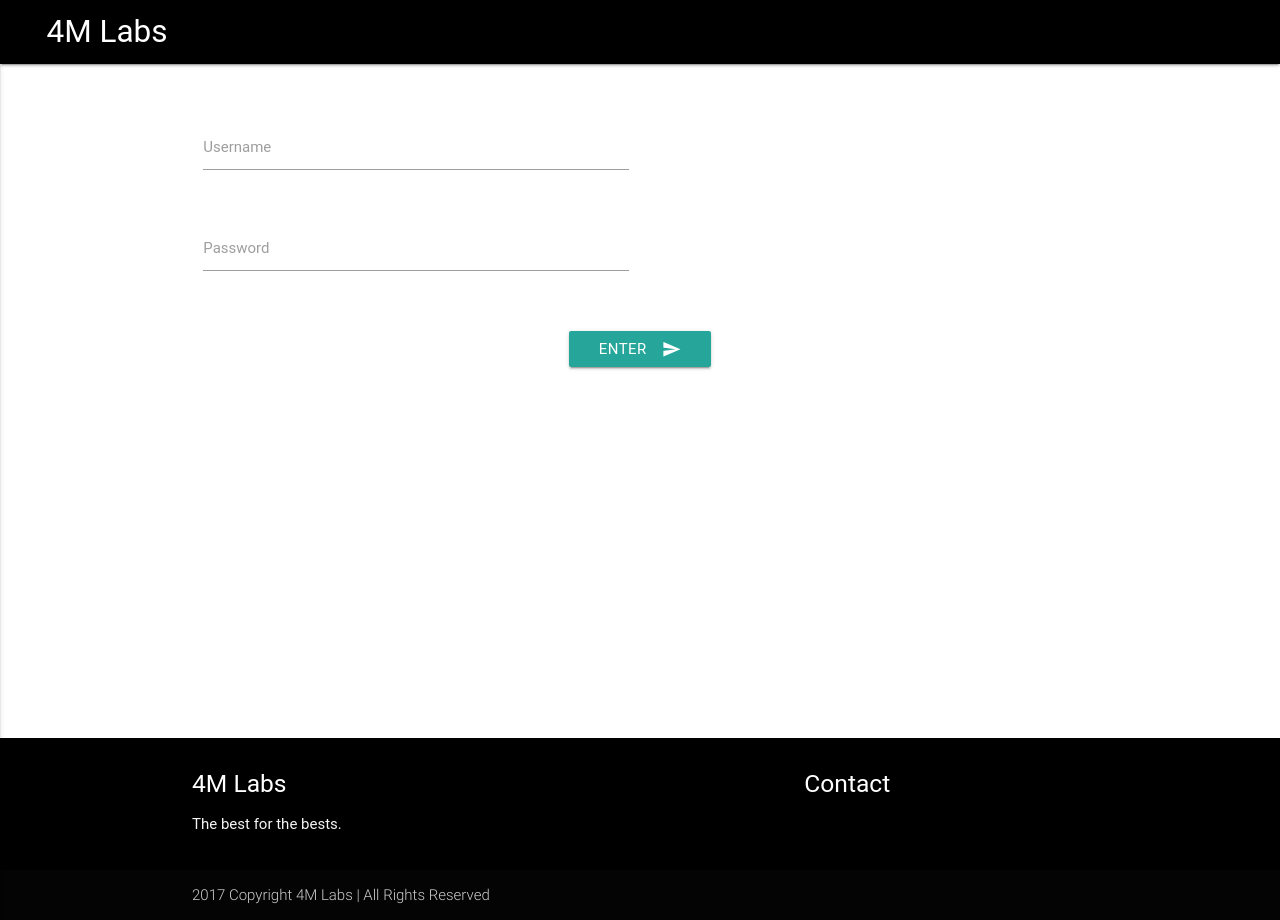
After one commit to metalerk/4mlabs-platform, a Flask app: page /control in a window 1280 px wide. The commit adds this page. Run offline with Flask 2, Linux system fonts and the light colour scheme; some libraries are stand-ins or nearby versions; some web fonts are replaced.

Commit message:
first staging commit

```diff
--- a/app.py
+++ b/app.py
@@ -6,10 +6,13 @@ from flask import request
 from flask import url_for
 from flask import redirect
 from flask import abort
+from flask import session
 from flask_pymongo import PyMongo
 from bson.objectid import ObjectId
 import time
 import os
+import random
+import string
 
 app = Flask(__name__, template_folder='templates', static_url_path='/static')
 
@@ -20,6 +23,8 @@ app.config['MONGODB_DBNAME'] = os.environ['MONGODB_DBNAME']
 mongo = PyMongo(app, config_prefix="MONGODB")
 
 year = time.strftime("%Y", time.gmtime())
+
+app.config['SECRET_KEY'] = ''.join(random.SystemRandom().choice(string.ascii_uppercase + string.digits) for _ in range(50))
 
 @app.route('/')
 def index():
@@ -126,5 +131,58 @@ def page_not_found(e):
 		}
 	return render_template('404.html', context=context), 404
 
+@app.route("/control", methods=["GET", "POST"])
+def login():
+
+	if request.method == "POST":
+		username = request.form.get('username')
+		password = request.form.get('password')
+
+		admin = [username for username in mongo.db.admin_user.find({"username" : username, "password" : password})]
+
+		if admin:
+			admin = admin[0]
+			session['username'] = username
+			return redirect(url_for('panel'))
+
+	else:
+
+		if 'username' in session:
+			return redirect(url_for("panel"))
+
+		context = {
+			"title" : "Login",
+			"year" : year,
+		}
+		return render_template("login.html", context=context)
+
+@app.route("/panel")
+def panel():
+
+	if 'username' in session:
+		context = {
+			"title" : "Panel",
+			"year" : year,
+		}
+		return render_template("panel.html", context=context)
+
+	else:
+		return redirect("control")
+
+@app.route('/logout')
+def logout():
+	if 'username' in session:
+		session.pop("username")
+		return redirect("control")
+	else:
+		abort(404)
+
 if __name__ == '__main__':
-	app.run(host='0.0.0.0',debug=False, port=8000)
+
+	DEBUG = True
+
+	if os.environ['CURRENT_ENV'] == "PROD":
+		DEBUG = False
+	else:
+		pass
+	app.run(host='0.0.0.0',debug=DEBUG, port=8000)
--- a/templates/base.html
+++ b/templates/base.html
@@ -32,14 +32,15 @@
 	        <a href="/" class="brand-logo" style="margin-left: 1em;"><i class="cube large icon"></i>4M Labs</a>
 
 	        <ul id="nav-mobile" class="right hide-on-med-and-down" style="margin-right: 5em;">
-	          <li><a href="/"><i class="home icon"></i>Home</a></li>
+	          <!--<li><a href="/"><i class="home icon"></i>Home</a></li>-->
 	          <li><a href="/about"><i class="info icon"></i>About</a></li>
 	          <li><a href="/videos"><i class="video play outline icon"></i>Videos</a></li>
 	          <li><a href="/projects"><i class="terminal icon"></i>Projects</a></li>
 	          <li><a href="/music"><i class="music icon"></i>Music</a></li>
 	          <li><a href="/cv"><i class="user icon"></i>CV</a></li>
-	          <li><a href="#"><i class="book icon"></i>Blog</a></li>
+	          <!--<li><a href="#"><i class="book icon"></i>Blog</a></li>-->
 	          <li><a href="/contact"><i class="mail icon"></i>Contact</a></li>
+	          <li>{% block user %} {% endblock %}</li>
 	        </ul>
 	        <!-- RESPONSIVE MENU BUTTON -->
             <a href="#" data-activates="slide-out" class="button-collapse"><i class="large material-icons">reorder</i></a>
--- /dev/null
+++ b/templates/login.html
@@ -0,0 +1,42 @@
+{% extends "base.html" %}
+
+{% block title %}
+{{ context.title }}
+{% endblock %}
+
+{% block body %}
+
+<br><br>
+
+<div class="container">
+	<div class="row">
+		<div class="col l12 m12 s12">
+			<form action="/control" method="post">
+				<div class="row col l12 m12 s12 push-s3">
+					<div class="row">
+			        <div class="input-field col s6">
+			          <input id="username" name="username" type="text" required>
+			          <label for="email">Username</label>
+			        </div>
+			    </div>
+				    <div class="row">
+				        <div class="input-field col s6">
+				          <input id="password" name="password" type="password" required>
+				          <label for="password">Password</label>
+				        </div>
+				    </div>
+				</div>
+				<div class="row">
+			    	<div class="col l12 m12 s12 center">
+
+					  <button class="btn waves-effect waves-light" type="submit" name="action">Enter
+					    <i class="material-icons right">send</i>
+					  </button>
+			    	</div>
+			    </div>
+			</form>
+		</div>
+	</div>
+</div>
+
+{% endblock %}
```
Also changed, not shown: templates/panel.html (added, +18 -0 lines).
